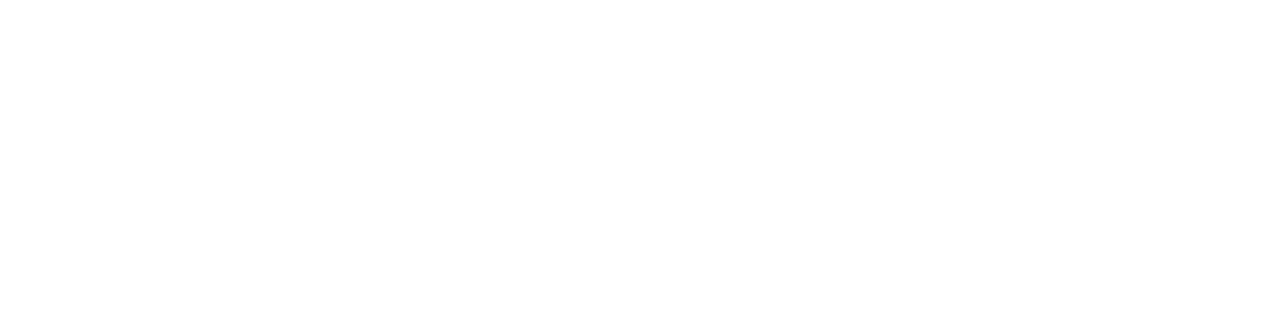
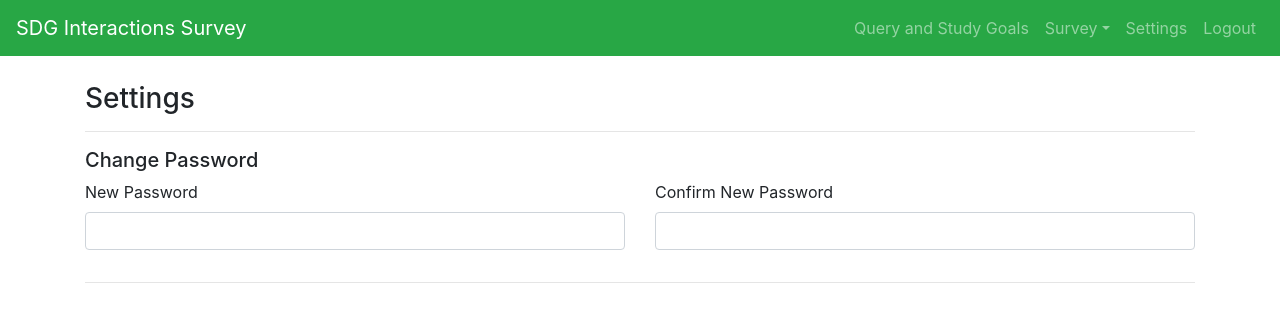
Before and after one commit to jamesabaja/fuzzy-sniffle, a React (Create React App) app: page /settings in a window 1280 px wide. Shown: the top 322 px of the page. Built offline with nearby package versions, Linux system fonts and the light colour scheme.

Commit message:
refactored user menu bar, added change password function

```diff
--- a/src/App.js
+++ b/src/App.js
@@ -11,8 +11,9 @@ import AddGoals from './components/AddGoals/AddGoals';
 import Dashboard from './components/ADMIN/Dashboard/Dashboard';
 import ViewUsers from './components/ADMIN/ViewUsers/ViewUsers';
 import ConfirmPending from './components/ADMIN/ConfirmPending/ConfirmPending';
-//import Query from './components/ADMIN/Query/Query';
 import Query from './components/Query/Query';
+import Settings from './components/Settings/Settings';
+import ViewAnswers from './components/ViewAnswers/ViewAnswers';
 
 class App extends Component {
   render() {
@@ -26,11 +27,12 @@ class App extends Component {
           <Route exact path='/survey' component={Survey} />
           <Route exact path='/review' component={Review} />
           <Route exact path='/add' component={AddGoals} />
+          <Route exact path='/query' component={Query} />
+          <Route exact path='/settings' component={Settings} />
+          <Route exact path='/view/answers' component={ViewAnswers} />
           <Route exact path='/admin' component={Dashboard} />
           <Route exact path='/admin/view/users' component={ViewUsers} />
           <Route exact path='/admin/view/pending' component={ConfirmPending} />
-          {/* <Route exact path='/admin/query' component={Query} /> */}
-          <Route exact path='/query' component={Query} />
         </Switch>
       </div>
     );
--- a/src/components/AddGoals/AddGoals.js
+++ b/src/components/AddGoals/AddGoals.js
@@ -127,6 +127,7 @@ class AddGoals extends Component {
         <h3>Add Goals</h3>
         {this.state.loadingData ? <Alert color="info"> Loading data, please wait ... </Alert> :
         <div>
+          <hr/>
           <Row>
           <Col xs='9'>
           <CardColumns>
--- a/src/components/MenuBar/MenuBar.js
+++ b/src/components/MenuBar/MenuBar.js
@@ -1,5 +1,5 @@
 import React, {Component} from 'react';
-import { Navbar, NavbarBrand, NavbarToggler, Collapse, Nav, NavItem, NavLink} from 'reactstrap';
+import { Navbar, NavbarBrand, NavbarToggler, Collapse, Nav, NavItem, NavLink, UncontrolledDropdown, DropdownToggle, DropdownMenu, DropdownItem} from 'reactstrap';
 
 class MenuBar extends Component {
   constructor(props) {
@@ -25,11 +25,24 @@ class MenuBar extends Component {
             <NavItem>
               <NavLink href="/query">Query and Study Goals</NavLink>
             </NavItem>
+            <UncontrolledDropdown nav inNavbar>
+              <DropdownToggle nav caret>
+                Survey
+              </DropdownToggle>
+              <DropdownMenu right>
+                <DropdownItem href='/survey'>
+                  Answer Survey
+                </DropdownItem>
+                <DropdownItem href='/add'>
+                  Add Goals to Survey
+                </DropdownItem>
+                <DropdownItem href='/view/answers'>
+                  View Your Answers
+                </DropdownItem>
+              </DropdownMenu>
+            </UncontrolledDropdown>
             <NavItem>
-              <NavLink href="/survey">Survey</NavLink>
-            </NavItem>
-            <NavItem>
-              <NavLink href="/add">Add Goals</NavLink>
+              <NavLink href='/settings'>Settings</NavLink>
             </NavItem>
             <NavItem>
               <NavLink href="/">Logout</NavLink>
--- a/src/components/Query/Query.js
+++ b/src/components/Query/Query.js
@@ -286,6 +286,7 @@ class Query extends Component {
         </Modal>
         <Container>
           <h3>Query Goals</h3>
+          <hr/>
           {this.state.selectedFirstSubgoal.subgoal_id !== '0' &&
           this.state.selectedSecondSubgoal.subgoal_id !== '0' ?
           <div>
--- /dev/null
+++ b/src/components/Settings/Settings.js
@@ -0,0 +1,86 @@
+import React, {Component} from 'react';
+import axios from 'axios';
+import {Container, FormGroup, Label, Input, Row, Col, Button, Alert} from 'reactstrap';
+import MenuBar from '../MenuBar/MenuBar';
+
+class Settings extends Component {
+  constructor(props) {
+    super(props);
+    this.state = {
+      password: '',
+      confirmPassword: '',
+      mismatchPasswordAlert: false,
+      loadingPasswordAlert: false,
+      successfulPasswordAlert: false
+    }
+  }
+
+  onChange = (event) => {
+    const name = event.target.name;
+    const value = event.target.value;
+    this.setState({[name]: value});
+  }
+
+  changePassword = () => {
+    if(this.state.password !== this.state.confirmPassword && this.state.password !== '') {
+      this.setState({mismatchPasswordAlert: true});
+    }else {
+      this.setState({loadingPasswordAlert: true, mismatchPasswordAlert: false});
+      axios.post('https://hidden-reef-87726.herokuapp.com/users/change/password', [{
+        username: localStorage.getItem('username'),
+        new_password: this.state.password
+      }]).then(response => {
+        //console.log(response.data);
+        this.setState({loadingPasswordAlert: false, successfulPasswordAlert: true, password: '', confirmPassword: ''});
+      });
+    }
+  }
+
+  dismissMismatchPasswordAlert = () => {
+    this.setState({mismatchPasswordAlert: false});
+  }
+
+  dismissSuccessfulPasswordAlert = () => {
+    this.setState({successfulPasswordAlert: false});
+  }
+
+  render() {
+    return(
+      <div>
+        <MenuBar />
+        <Container>
+          <h3>Settings</h3>
+          <hr/>
+          <h5>Change Password</h5>
+          <Alert color="danger" isOpen={this.state.mismatchPasswordAlert} toggle={this.dismissMismatchPasswordAlert}>
+            Passwords do not match.
+          </Alert>
+          <Alert color="light" isOpen={this.state.loadingPasswordAlert}>
+            Changing your password, please wait...
+          </Alert>
+          <Alert color="success" isOpen={this.state.successfulPasswordAlert} toggle={this.dismissSuccessfulPasswordAlert}>
+            Successfully changed your password.
+          </Alert>
+          <Row>
+            <Col>
+              <FormGroup>
+                <Label for="password">New Password</Label>
+                <Input type="password" name="password" onChange={this.onChange} value={this.state.password}/>
+              </FormGroup>
+            </Col>
+            <Col>
+              <FormGroup>
+                <Label for="confirmPassword">Confirm New Password</Label>
+                <Input type="password" name="confirmPassword" onChange={this.onChange} value={this.state.confirmPassword}/>
+              </FormGroup>
+            </Col>
+          </Row>
+          {this.state.password !== '' && this.state.confirmPassword !== '' ? <Button color='success' onClick={this.changePassword}>Change Password</Button> : null}
+          <hr/>
+        </Container>
+      </div>
+    )
+  }
+}
+
+export default Settings;
--- /dev/null
+++ b/src/components/ViewAnswers/ViewAnswers.js
@@ -0,0 +1,20 @@
+import React, {Component} from 'react';
+import axios from 'axios';
+import {Container} from 'reactstrap';
+import MenuBar from '../MenuBar/MenuBar';
+
+class ViewAnswers extends Component {
+  render() {
+    return(
+      <div>
+        <MenuBar />
+        <Container>
+          <h3>View Survey Answers</h3>
+          <hr/>
+        </Container>
+      </div>
+    )
+  }
+}
+
+export default ViewAnswers;
```
